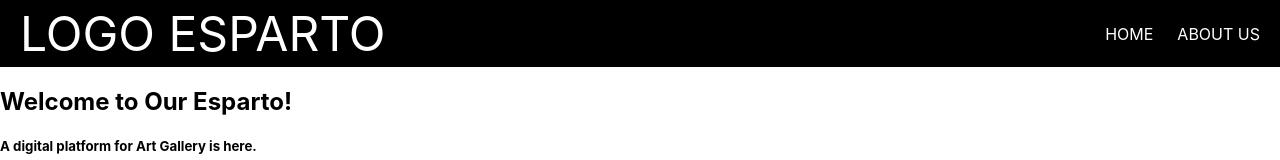
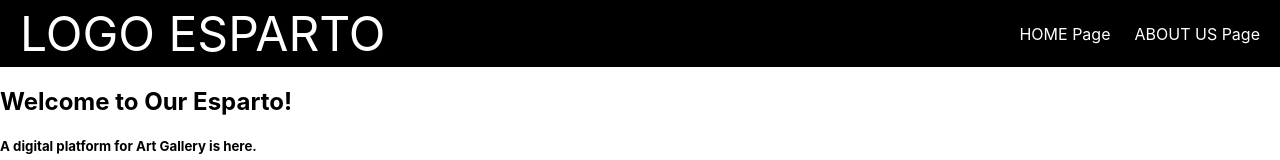
Before and after one commit to AjayKumar1403/REACT-ESPARTO, a React (Create React App) app in the folder esparto/: page / in a window 1280 px wide. Shown: the top 160 px of the page. Built offline with nearby package versions, Linux system fonts and the light colour scheme.

Commit message:
Modifications and event subject changes done in Navbar File

```diff
--- a/esparto/src/Navbar.js
+++ b/esparto/src/Navbar.js
@@ -3,10 +3,10 @@ export default function Navbar(){
           <a className="siteTittle" href="/" >LOGO  ESPARTO</a>
         <ul>
         <li>
-          <a href="/">HOME</a>
+          <a href="/">HOME Page</a>
         </li>
         <li>
-          <a href="/aboutus">ABOUT US</a>
+          <a href="/aboutus">ABOUT US Page</a>
         </li>
         </ul>
 
```
